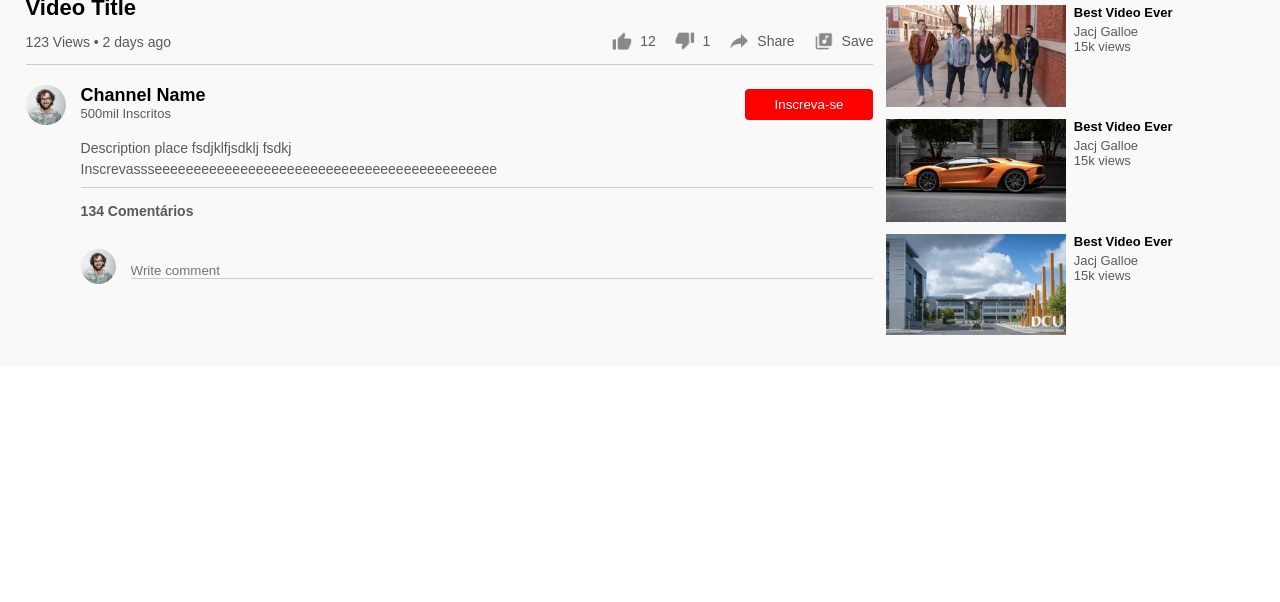
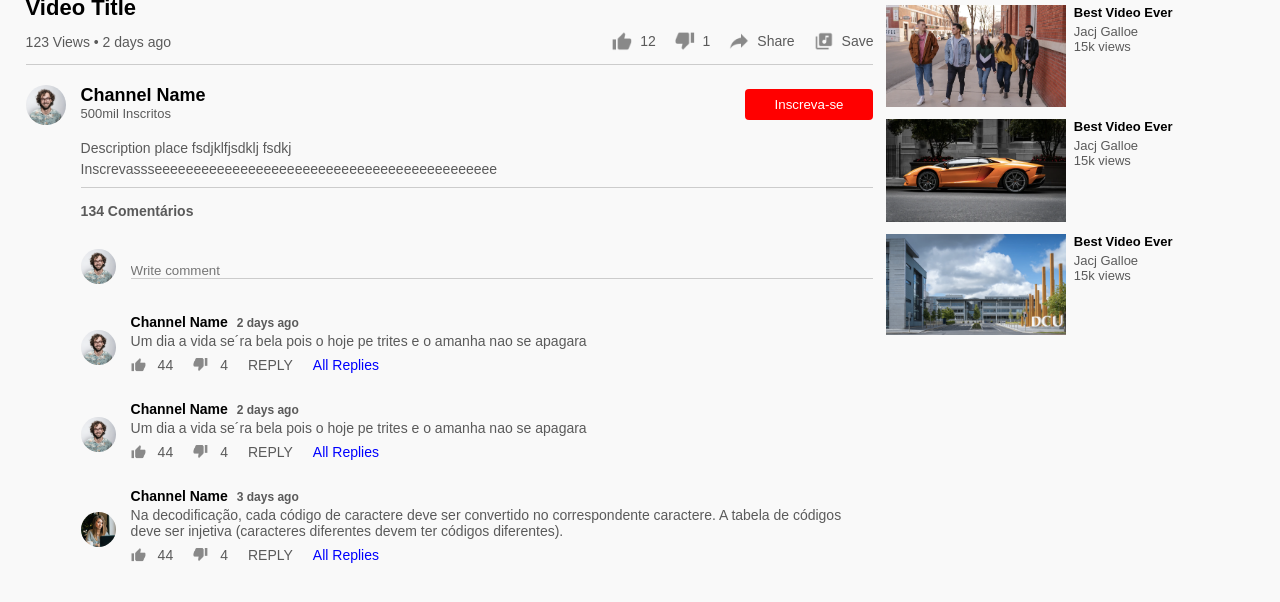
Before and after one commit to LeticiaFarias21/Js, a plain HTML site: page Youtube/play-video.html in a window 1280 px wide. Shown: the part 526-1128 px from the top of the page. Before the commit the page ends 893 px from the top, so only its background shows below. Drawn offline with Linux system fonts and the light colour scheme.

Commit message:
Add files via upload

```diff
--- a/Youtube/play-video.html
+++ b/Youtube/play-video.html
@@ -72,6 +72,59 @@
                     <img src="img/Jack.png">
                     <input type="text" placeholder="Write comment">
                 </div>
+
+                <div class="old-comment">
+                    <img src="img/Jack.png">
+                    <div>
+                        <h3>Channel Name <span>2 days ago</span></h3>
+                        <p> Um dia a vida se´ra bela pois o hoje pe trites e o amanha nao
+                            se apagara
+                        </p>
+                        <div class="comment-action">
+                            <img src="img/like.png">
+                            <span>44</span>
+                            <img src="img/dislike.png">
+                            <span>4</span>
+                            <span>REPLY</span>
+                            <a href="">All Replies</a>
+                        </div>
+                    </div>
+                </div>
+                <div class="old-comment">
+                    <img src="img/Jack.png">
+                    <div>
+                        <h3>Channel Name <span>2 days ago</span></h3>
+                        <p> Um dia a vida se´ra bela pois o hoje pe trites e o amanha nao
+                            se apagara
+                        </p>
+                        <div class="comment-action">
+                            <img src="img/like.png">
+                            <span>44</span>
+                            <img src="img/dislike.png">
+                            <span>4</span>
+                            <span>REPLY</span>
+                            <a href="">All Replies</a>
+                        </div>
+                    </div>
+                </div>
+                <div class="old-comment">
+                    <img src="img/cameron.png">
+                    <div>
+                        <h3>Channel Name <span>3 days ago</span></h3>
+                        <p>
+                            Na decodificação, cada código de caractere deve ser convertido no correspondente
+                            caractere. A tabela de códigos deve ser injetiva (caracteres diferentes devem ter códigos diferentes).
+                        </p>
+                        <div class="comment-action">
+                            <img src="img/like.png">
+                            <span>44</span>
+                            <img src="img/dislike.png">
+                            <span>4</span>
+                            <span>REPLY</span>
+                            <a href="">All Replies</a>
+                        </div>
+                    </div>
+                </div>
             </div>
         </div>
         <div class="right-sidebar">
--- a/Youtube/style.css
+++ b/Youtube/style.css
@@ -342,3 +342,64 @@ nav{
     padding-top: 10px;
     background: transparent;
 }
+
+.old-comment{
+    display: flex;
+    align-items:center;
+    margin: 20px 0px;
+}
+
+.old-comment img{
+    width: 35px;
+    border-radius: 50%;
+    margin-right: 15px;
+}
+
+.old-comment h3{
+    font-size: 14px;
+    margin-bottom: 3px;
+}
+
+.old-comment h3 span{
+    font-size: 12px;
+    color: #5a5a5a;
+    margin-left: 5px;
+}
+.old-comment .comment-action{
+    display: flex;
+    align-items: center;
+    margin: 8px 0;
+    font-size: 14px;
+}
+.old-comment .comment-action img{
+    border-radius: 0;
+    width: 15px;
+    margin-right: 12px;
+}
+.old-comment .comment-action span{
+    margin-right: 20px;
+    color: #5a5a5a;
+}
+.old-comment .comment-action a{
+    color: blue;
+}
+
+@media (max-width: 900px){
+    .play-video{
+        flex-basis: 100%;
+    }
+    .right-sidebar{
+        flex-basis: 100%;
+    }
+    .play-container{
+        padding-left: 5%;
+    }
+    .video-description{
+        padding-left: 0;
+    }
+    .play-video .play-video-info a{
+        margin-left: 0px;
+        margin-right: 15px;
+        margin-top: 15px;
+    }
+}
```
Also changed, not shown: Youtube/index.html (+1 -0 lines).
